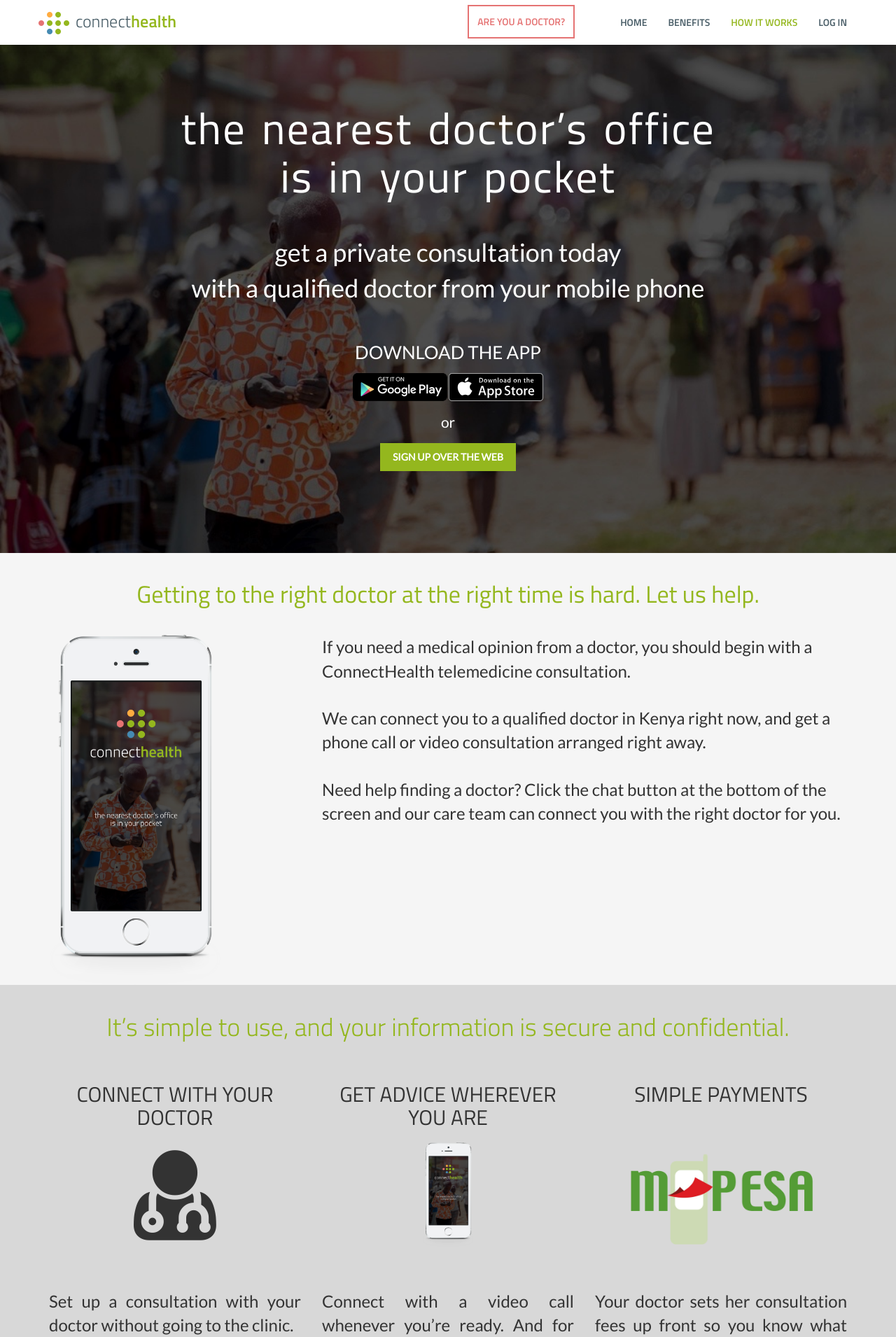
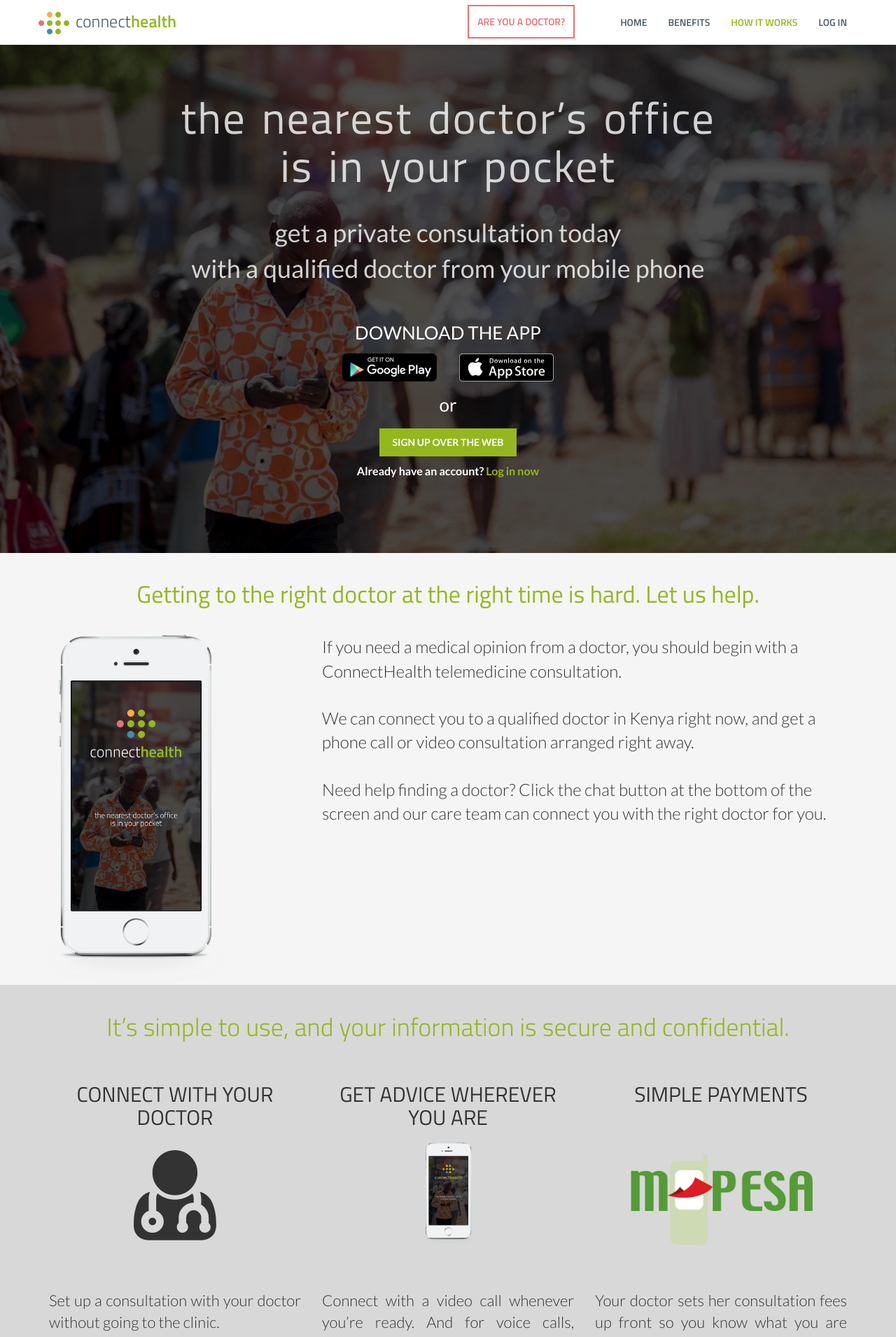
Before and after one commit to Parktastic/parktastic.github.io, a PHP site: page / in a window 1280 px wide. Shown: the top 1910 px of the page at 70% size. Run offline with PHP 8.4, Linux system fonts and the light colour scheme; some libraries are stand-ins or nearby versions.

Commit message:
Improvements

```diff
--- a/css/connect-health-consumer.css
+++ b/css/connect-health-consumer.css
@@ -46,13 +46,19 @@
 	text-align: center;
 	color: #fff;
 }
+.banner a{
+	color: #fff;
+}
 .banner h1{
-	padding-top: 100px;
+	padding-top: 85px;
 	letter-spacing: 2px;
     word-spacing: 6px;
+    color:rgba(255,255,255,0.8);
 }
 .banner .sub-heading{
 	font-size: 36px;
+	padding-top: 35px;
+    color:rgba(255,255,255,0.8);
 }
 .banner .download-title{
 	text-transform: uppercase;
@@ -71,6 +77,7 @@
 }
 .how-it-works .text {
 	font-size: 24px;
+	font-weight: 300;
 }
 .how-it-works .text p{
 	margin-bottom: 33px;
@@ -88,10 +95,11 @@
     text-align: center;
 }
 .features .text{
-	font-size: 24px;
+	font-size: 22px;
 	margin: 60px 0;
 }
 .features .text p{
+	font-weight: 300;
 	text-align: justify;
 }
 .features .icon{
--- a/css/connect-health.css
+++ b/css/connect-health.css
@@ -52,9 +52,31 @@
     font-family: 'Lato', sans-serif;
     font-weight: 400;
 }
+.green-text{
+    color:#94B71E !important
+}
+.login {
+    color: #fff;
+    text-decoration: none;
+    font-size: 16px;
+    font-weight: bold;
+    margin:10px 0;
+    text-transform:initial !important;
+    display: inline-block;
+}
+.sign-up .login{
+    color: #585858 !important;
+}
+a.login:hover,a.login:focus{
+    text-decoration: underline;
+}
 p.or{
     padding: 0 !important;
+    font-size: 26px;
     margin: 15px !important;
+}
+.google-play{
+    margin-right: 30px;
 }
 .cta-btns{
     padding-top: 80px;
@@ -174,6 +196,9 @@
     padding-top: 40px;
     padding-bottom: 20px;
 }
+footer a:hover,footer a:focus{
+    color:#fff;
+}
 
 footer *{
     color:#fff;
--- a/index.html
+++ b/index.html
@@ -30,7 +30,7 @@
       <title>ConnectHealth</title>
       <!-- This is our Google titillium font and Font-Awesome -->
       <link href='https://fonts.googleapis.com/css?family=Titillium+Web:400,200,200italic,300,300italic,400italic,600,600italic,700,700italic,900' rel='stylesheet' type='text/css'>
-      <link href='https://fonts.googleapis.com/css?family=Lato' rel='stylesheet' type='text/css'>
+      <link href='https://fonts.googleapis.com/css?family=Lato:300,100,400,700' rel='stylesheet' type='text/css'>
       <link rel="stylesheet" href="fonts/font-awesome/css/font-awesome.min.css">
       <!-- Bootstrap core CSS -->
       <link href="css/bootstrap.min.css" rel="stylesheet">
@@ -73,12 +73,15 @@
             get a private consultation today <br/>with a qualified doctor from your mobile phone
           </p>
           <p class="download-title">Download the app</p>
-            <img src="images/google-play-badge-135x40.png" class="pop">
+            <img src="images/google-play-badge-135x40.png" class="google-play pop">
             <img src="images/AppStoreBadge.svg" class="pop">
           <div class="row sign-up">
             <!-- <a class="doc-signup" href="https://app.connecthealth.io/signup">Sign up</a> -->
             <p class="or">or</p>
-            <a class="doc-signup" href="https://app.connecthealth.io/signup">SIGN UP OVER THE WEB</a>
+            <a class="doc-signup" href="https://app.connecthealth.io/signup" target="_blank">SIGN UP OVER THE WEB</a>
+          </div>
+          <div>
+            <a href="//app.connecthealth.io/login" class="login" target="_blank">Already have an account?  <span class="green-text">Log in now</span></a>
           </div>
         </div>
       </div>
@@ -161,7 +164,7 @@
                     Your doctor sets her consultation fees up front so you know what you are paying for.
                     Simply use your M-PESA account to pay.
                   </p>
-                  </p>
+                  <p>
                     If you’re not satisfied with your consultation, you get your money back.
                   </p>
                 </div>
@@ -177,7 +180,7 @@
           <hr>
           <h2>DOWNLOAD THE APP</h2>
           <div>
-            <img src="images/google-play-badge-135x40.png" class="pop">
+            <img src="images/google-play-badge-135x40.png" class="google-play pop">
             <img src="images/AppStoreBadge.svg" class="pop">
           </div>
           <div>
@@ -189,8 +192,9 @@
 
           </div>
           <div>
-            <a href="//app.connecthealth.io/login" target="_blank">Already have an account? Log in Now</a>
+            <a href="//app.connecthealth.io/login" class="login" target="_blank">Already have an account?  <span class="green-text">Log in now</span></a>
           </div>
+        </div>
       </div>
     </div>
     <footer>
```
